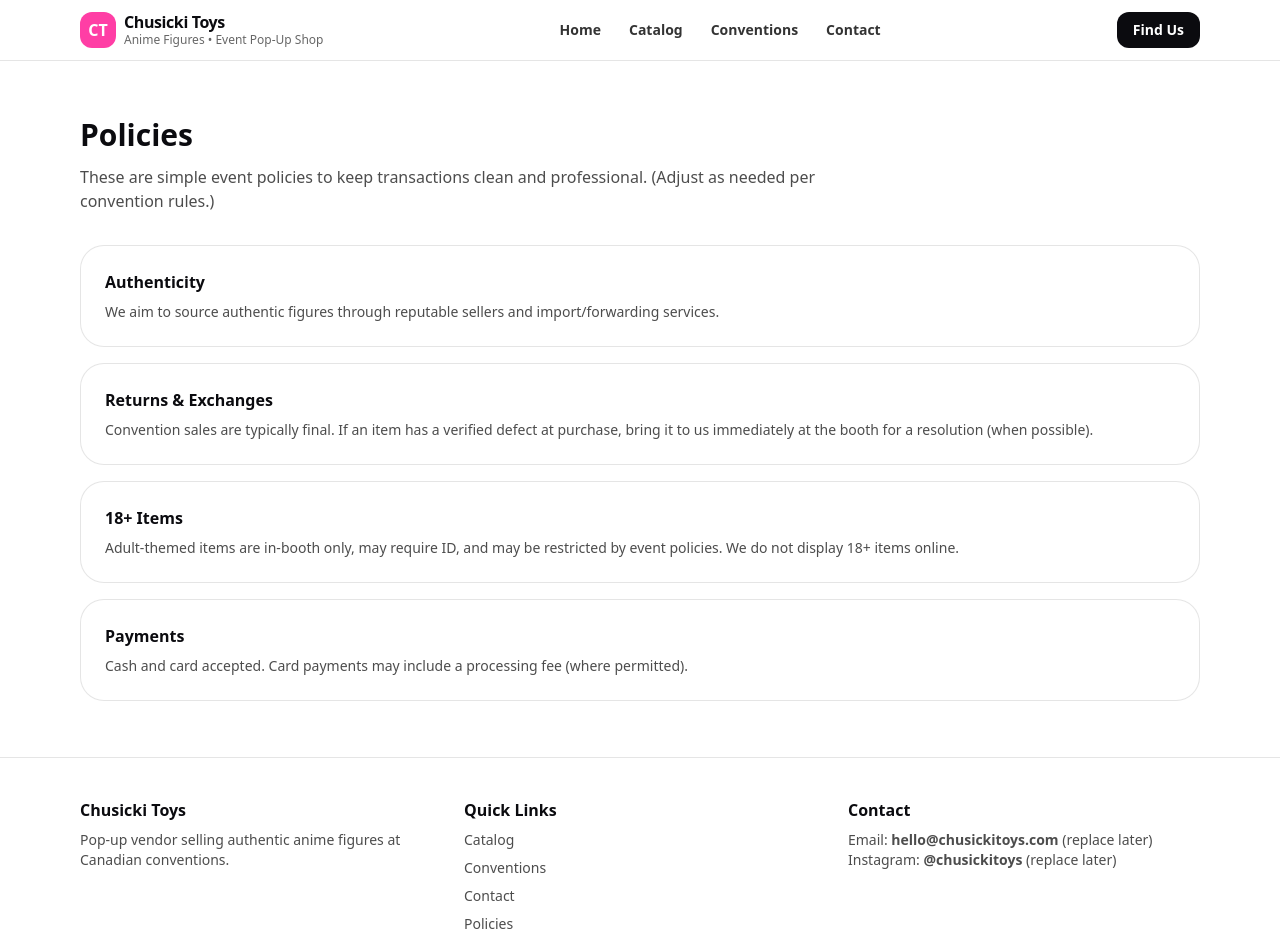
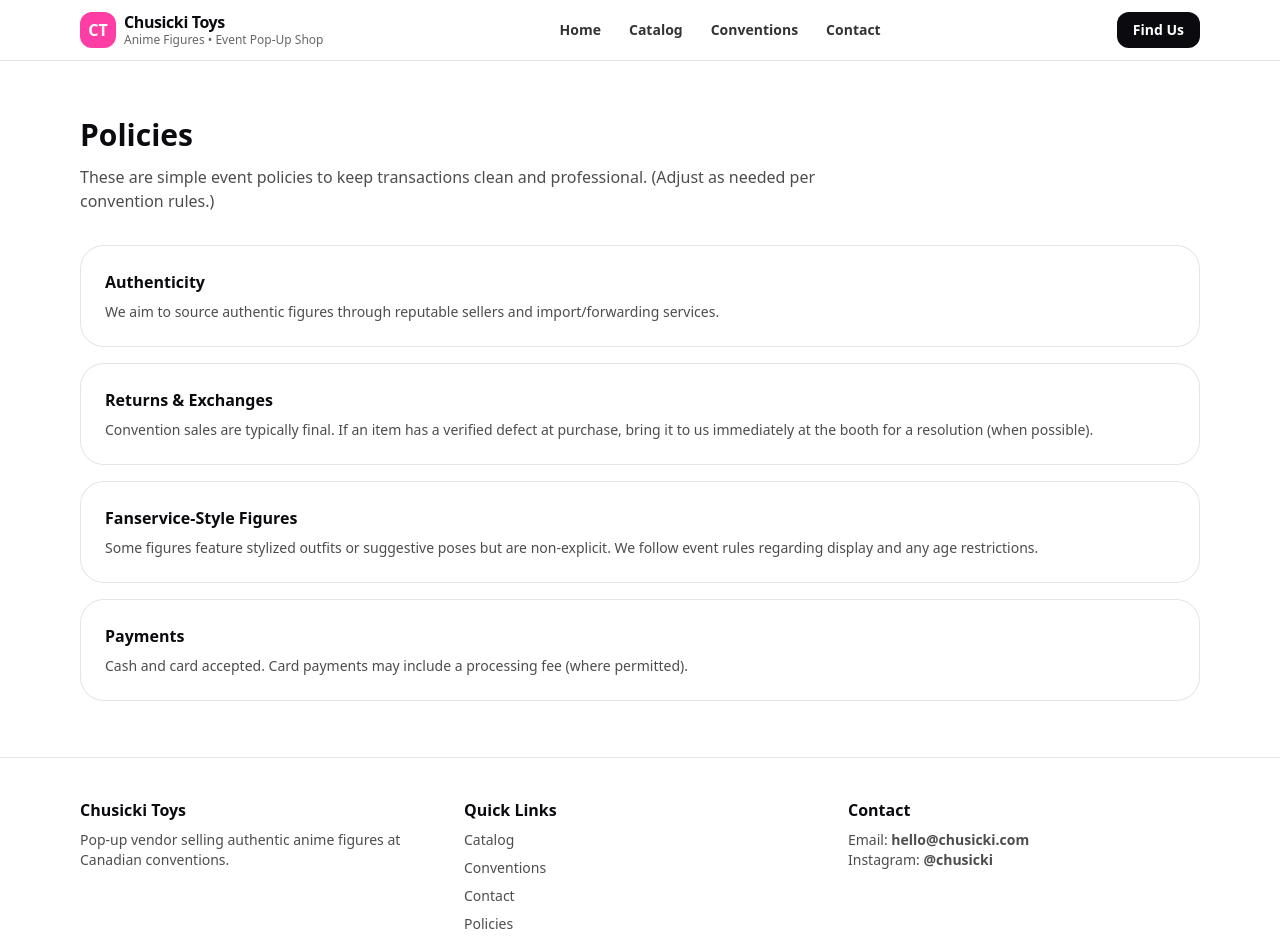
Before and after one commit to AutumnFawcett/chusicki-toys-site, a Next.js app: page /policies in a window 1280 px wide. Shown: the top 952 px of the page. Built offline with nearby package versions, Linux system fonts and the light colour scheme.

Commit message:
Update terminology for fanservice-style figures

```diff
--- a/src/app/catalog/page.js
+++ b/src/app/catalog/page.js
@@ -14,7 +14,7 @@ export default function CatalogPage() {
           { title: "Standard Figures", range: "$40–$55", note: "Most popular booth pricing tier." },
           { title: "Premium / Limited", range: "$60–$80", note: "Larger, limited, or special editions." },
           { title: "Budget / Mystery", range: "$25–$40", note: "Small or special bundles (event-based)." },
-          { title: "18+ (In-Booth Only)", range: "Special offer", note: "Buy 2 get 1 free (where allowed)." },
+          { title: "Fanservice-Style (In-Booth Only)", range: "Special offer", note: "Non-explicit. Buy 2 get 1 free (in-booth only)." },
         ].map((c) => (
           <div key={c.title} className="rounded-3xl border border-black/10 bg-white p-6 shadow-soft">
             <div className="flex items-baseline justify-between gap-4">
--- a/src/app/policies/page.js
+++ b/src/app/policies/page.js
@@ -26,10 +26,10 @@ export default function PoliciesPage() {
         </div>
 
         <div className="rounded-3xl border border-black/10 bg-white p-6 shadow-soft">
-          <div className="font-bold">18+ Items</div>
+          <div className="font-bold">Fanservice-Style Figures</div>
           <p className="mt-2 text-sm text-black/70">
-            Adult-themed items are in-booth only, may require ID, and may be restricted by event policies.
-            We do not display 18+ items online.
+              Some figures feature stylized outfits or suggestive poses but are non-explicit.
+              We follow event rules regarding display and any age restrictions.
           </p>
         </div>
 
--- a/src/components/Footer.js
+++ b/src/components/Footer.js
@@ -25,9 +25,9 @@ export default function Footer() {
           <div>
             <div className="font-bold">Contact</div>
             <p className="mt-2 text-sm text-black/70">
-              Email: <span className="font-semibold">hello@chusickitoys.com</span> (replace later)
+              Email: <span className="font-semibold">hello@chusicki.com</span>
               <br />
-              Instagram: <span className="font-semibold">@chusickitoys</span> (replace later)
+              Instagram: <span className="font-semibold">@chusicki</span>
             </p>
           </div>
         </div>
```
Also changed, not shown: src/app/vendor/page.js.
